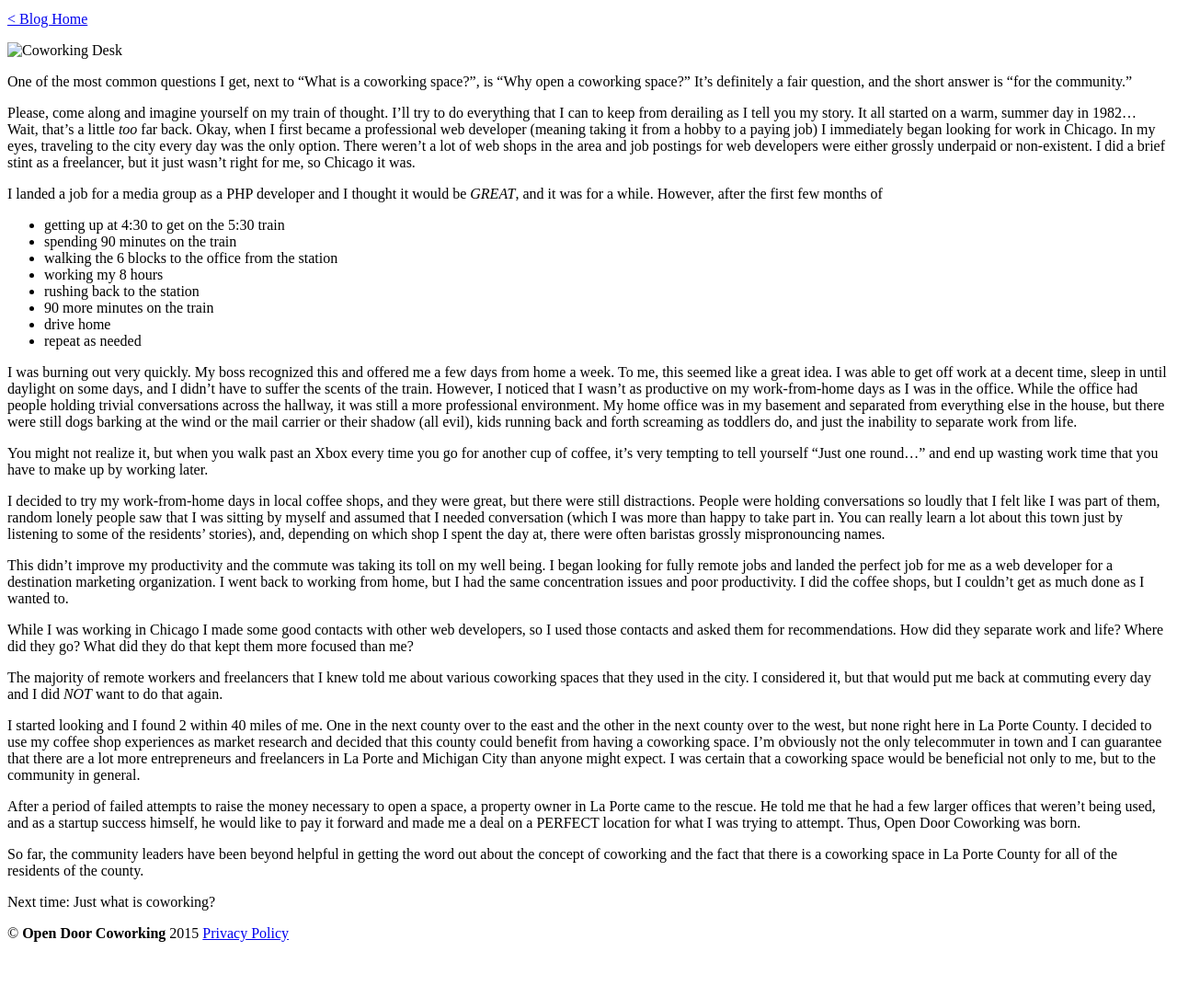
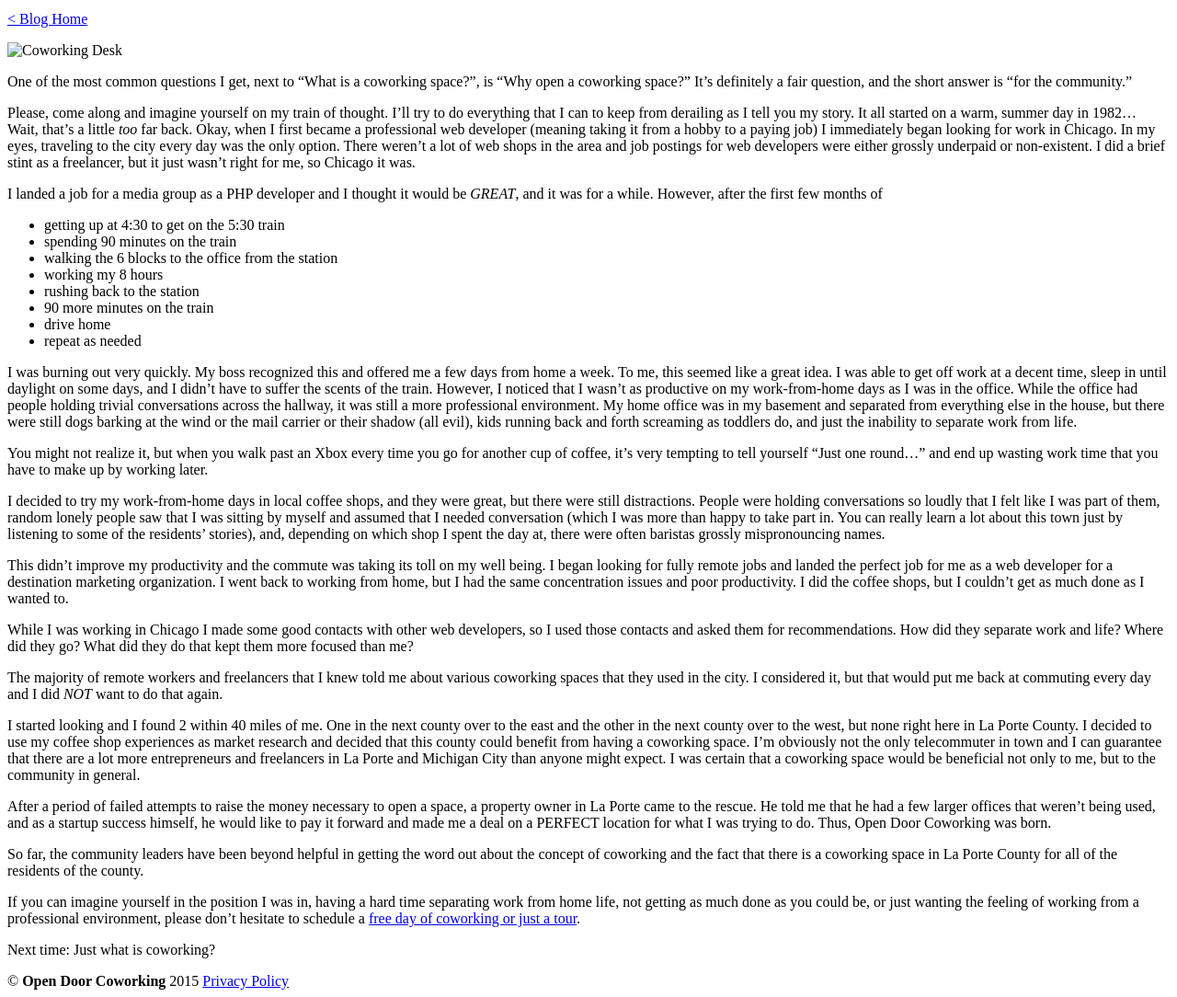
Before and after one commit to JDDoesDev/tlp, a Jekyll site: the page built from jekyll/_posts/2015-12-29-why-coworking.md, in a window 1280 px wide, cut to the strip 233-1317 px from the top of the page. Shown: the whole strip at 92% size. Built offline with Jekyll 4.4.1, drawn with Linux system fonts in a browser that asks for light colours; nearby versions of some CDN libraries; library files that are not in the unit come from our copies; comment, search, counter and statistics services are not loaded; before the commit the page ends 1265 px from its top, so only the background shows below that.

```diff
--- a/jekyll/_posts/2015-12-29-why-coworking.md
+++ b/jekyll/_posts/2015-12-29-why-coworking.md
@@ -39,8 +39,10 @@
 
 I started looking and I found 2 within 40 miles of me.  One in the next county over to the east and the other in the next county over to the west, but none right here in La Porte County.  I decided to use my coffee shop experiences as market research and decided that this county could benefit from having a coworking space.  I'm obviously not the only telecommuter in town and I can guarantee that there are a lot more entrepreneurs and freelancers in La Porte and Michigan City than anyone might expect.  I was certain that a coworking space would be beneficial not only to me, but to the community in general.
 
-After a period of failed attempts to raise the money necessary to open a space, a property owner in La Porte came to the rescue.  He told me that he had a few larger offices that weren't being used, and as a startup success himself, he would like to pay it forward and made me a deal on a PERFECT location for what I was trying to attempt.  Thus, Open Door Coworking was born.
+After a period of failed attempts to raise the money necessary to open a space, a property owner in La Porte came to the rescue.  He told me that he had a few larger offices that weren't being used, and as a startup success himself, he would like to pay it forward and made me a deal on a PERFECT location for what I was trying to do.  Thus, Open Door Coworking was born.
 
 So far, the community leaders have been beyond helpful in getting the word out about the concept of coworking and the fact that there is a coworking space in La Porte County for all of the residents of the county.
 
+If you can imagine yourself in the position I was in, having a hard time separating work from home life, not getting as much done as you could be, or just wanting the feeling of working from a professional environment, please don't hesitate to schedule a [free day of coworking or just a tour](http://goo.gl/forms/ook9usnqsn).
+
 Next time: Just what is coworking?
```
Also changed, not shown: 2 other files.
